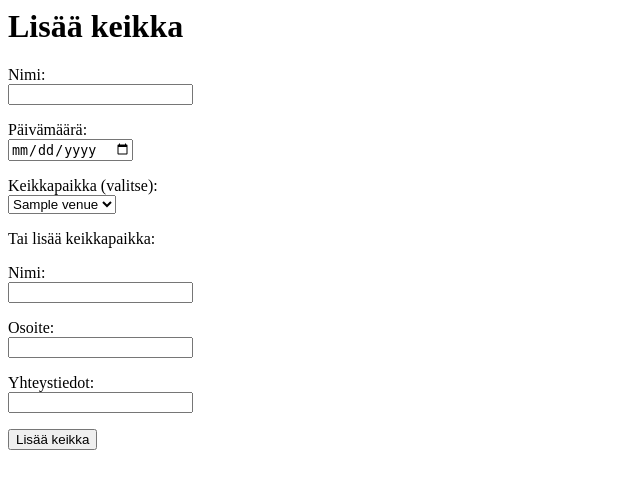
After one commit to samilaiti/bandmanager, a Flask app: template templates/addshow.html in a window 1280 px wide. The commit adds this page. Shown: the top 489 px of the page, without its empty margins (0-640 px from the left). Run offline with Flask 3, Linux system fonts and the light colour scheme; the template is opened without the code that fills it: most values are stand-ins (such as "Sample title", 1, 10 or a date in 2020).

Commit message:
Add new show and new venue

```diff
--- a/app.py
+++ b/app.py
@@ -80,3 +80,35 @@ def show(id):
     result = db.session.execute(sql, {"show_id":show_id})
     songs = result.fetchall()
     return render_template("show.html", songs=songs, show=show, venue=venue)
+
+@app.route("/addshow/<band_id>", methods=["GET", "POST"])
+def addshow(band_id):
+
+    print(band_id)
+    if request.method == "GET":
+       sql = text("SELECT id, name FROM venues")
+       result = db.session.execute(sql)
+       venues = result.fetchall()
+       return render_template("addshow.html", venues=venues, band_id=band_id)
+
+    if request.method == "POST":
+        show_name = request.form["name"]
+        show_date = request.form["date"]
+        venue_name = request.form["venue_name"]
+
+        if venue_name == "":
+            venue_id = int(request.form["venues"])
+        else:
+            address = request.form["venue_address"]
+            contact = request.form["venue_contact"]
+            sql = text("""INSERT INTO venues (name, address, contact)
+                       VALUES (:venue_name, :address, :contact) RETURNING id """)
+            venue_id = db.session.execute(sql, {"venue_name":venue_name, "address":address, "contact":contact}).fetchone()[0]
+
+        print(show_date)
+        sql = text(""" INSERT INTO shows (name, date, venue_id, band_id)
+                   VALUES (:show_name, :show_date, :venue_id, :band_id) RETURNING id """)
+        show_id = db.session.execute(sql, {"show_name":show_name, "show_date":show_date, "venue_id":venue_id, "band_id":band_id}).fetchone()[0]
+        db.session.commit()
+
+        return band(band_id)
--- /dev/null
+++ b/templates/addshow.html
@@ -0,0 +1,22 @@
+<h1>Lisää keikka</h1>
+
+<form action="{{ url_for('addshow', band_id=band_id) }}" method="POST">
+    <p>Nimi:<br>
+    <input type="text" name="name"></p>
+    <p>Päivämäärä:<br>
+    <input type="date" name="date"></p>
+    <p>Keikkapaikka (valitse):<br>
+    <select name="venues" id="venues">
+        {% for venue in venues %}
+            <option value="{{ venue.id }}">{{ venue.name }} </option>
+        {% endfor %}
+    </select></p>
+    Tai lisää keikkapaikka:
+    <p>Nimi:<br>
+    <input type="text" name="venue_name"></p>
+    <p>Osoite:<br>
+    <input type="text" name="venue_address"></p>
+    <p>Yhteystiedot:<br>
+    <input type="text" name="venue_contact"></p>
+    <input type="submit" value="Lisää keikka">
+</form>
--- a/templates/band.html
+++ b/templates/band.html
@@ -4,3 +4,6 @@
 {% for show in shows %}
     <p><a href="/show/{{ show.id }}">{{ show.name }}</a> : {{ show.date }}</p><br>
 {% endfor %}
+<br>
+<!-- <a href="/addshow?band_id={{ band.id }}">Lisää keikka</a> -->
+<a href="{{ url_for('addshow', band_id=band.id) }}">Lisää keikka</a>
```
